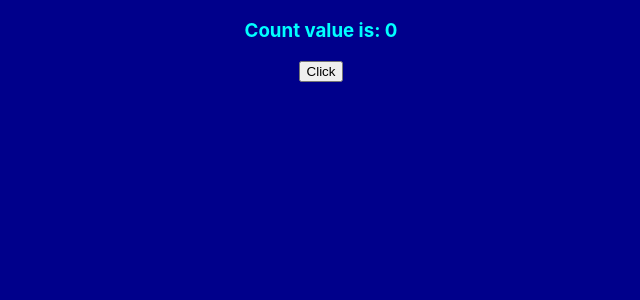
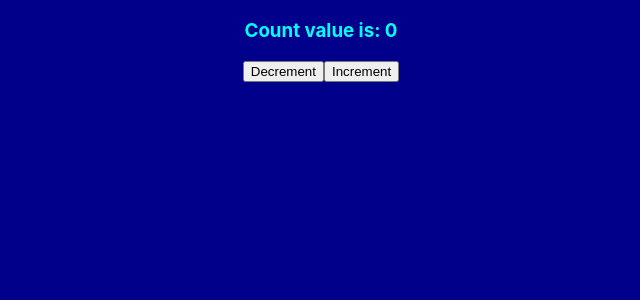
Before and after one commit to wilkinsjohnstanley/myfirstreactproject, a React (Create React App) app: page / in a window 1280 px wide. Shown: the top 300 px of the page, without its empty margins (319-959 px from the left). Built offline with nearby package versions, Linux system fonts and the light colour scheme.

Commit message:
I added a decrement button!

```diff
--- a/src/components/Counter.js
+++ b/src/components/Counter.js
@@ -8,13 +8,20 @@ class Counter extends Component{
    }
    increment(){
     this.setState({
-        counter: this.state.counter + 1
+        counter: this.state.counter + 1,
+    })
+}
+decrement(){
+    this.setState({
+        counter: this.state.counter - 1,
     })
 }
     render(){
         return (<div>
             <h3>Count value is: {this.state.counter}</h3>
-            <button onClick={()=>this.increment()}>Click</button>
+            <button onClick={()=>this.decrement()}>Decrement</button>
+            <button onClick={()=>this.increment()}>Increment</button>
+
 
         </div>)
 
```
